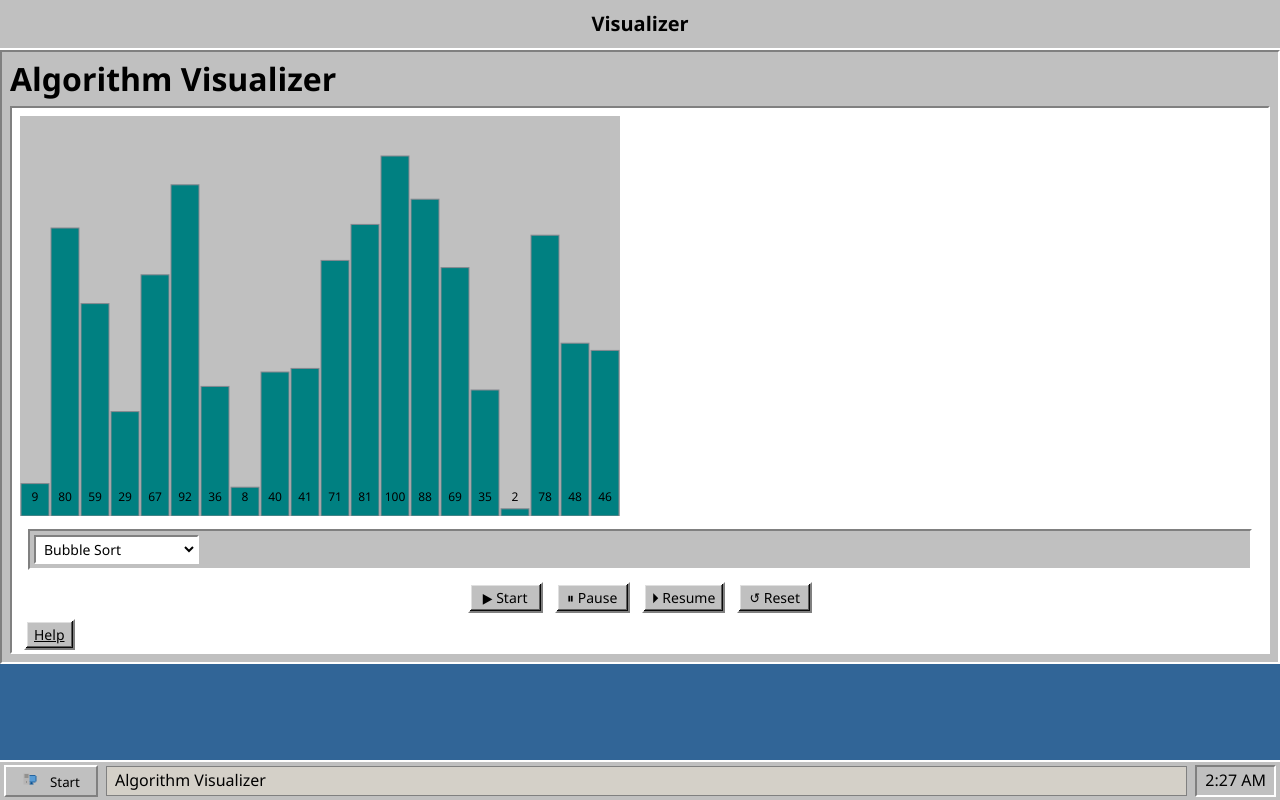
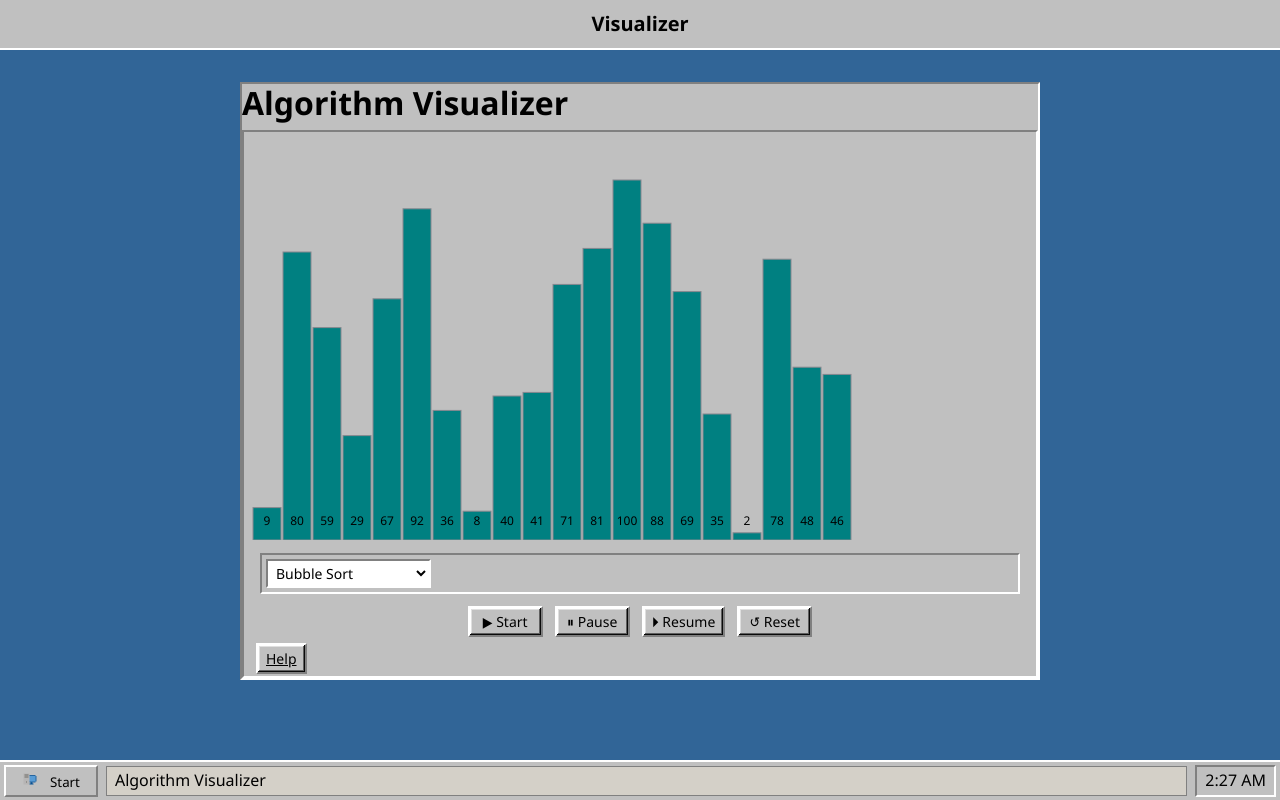
Before and after one commit to cameronotoole44/CipherSight, a React (Create React App) app in the folder cipher-sight/: page /algorithm in a window 1280 px wide. Built offline with nearby package versions, Linux system fonts and the light colour scheme.

Commit message:
styling update

```diff
--- a/cipher-sight/src/App.css
+++ b/cipher-sight/src/App.css
@@ -8,7 +8,7 @@
 
 body {
   background-color: #316597;
-  color: var(--win98-text);
+  color: #000;
   line-height: 1.2;
 }
 
@@ -101,7 +101,6 @@ body {
   font-size: 14px;
 }
 
-/* Windows 98 Select */
 .select {
   background-color: #fff;
   border: 2px solid;
@@ -138,9 +137,9 @@ body {
   border-color: #808080 #fff #fff #808080;
 }
 
-/* Visualization styles */
+/* VISUALIZER */
 .visualization {
-  background-color: #fff;
+  background-color: #c0c0c0;
   border: 2px solid;
   border-color: #808080 #fff #fff #808080;
   padding: 8px;
@@ -151,31 +150,14 @@ body {
   background-color: #c0c0c0;
   border: 2px solid;
   border-color: #808080 #fff #fff #808080;
-  padding: 8px;
-  margin-bottom: 8px;
+  max-width: 800px;
+  margin: 2rem auto;
+  padding: 0;
 }
 
-.array-bar {
-  fill: #008080;
-  stroke: #006666;
-  stroke-width: 1;
-  margin: 0 1px;
-  border: 1px solid #006666;
-}
-
-.array-bar.highlighted {
-  fill: #ffff00;
-  stroke: #cccc00;
-}
-
-.array-bar.visited {
-  fill: #808080;
-  stroke: #666666;
-}
-
-.array-bar.found {
-  fill: #00ff00;
-  stroke: #00cc00;
+.visualization-graph {
+  width: 600px;
+  height: 400px;
 }
 
 /* CONTROLS */
```
